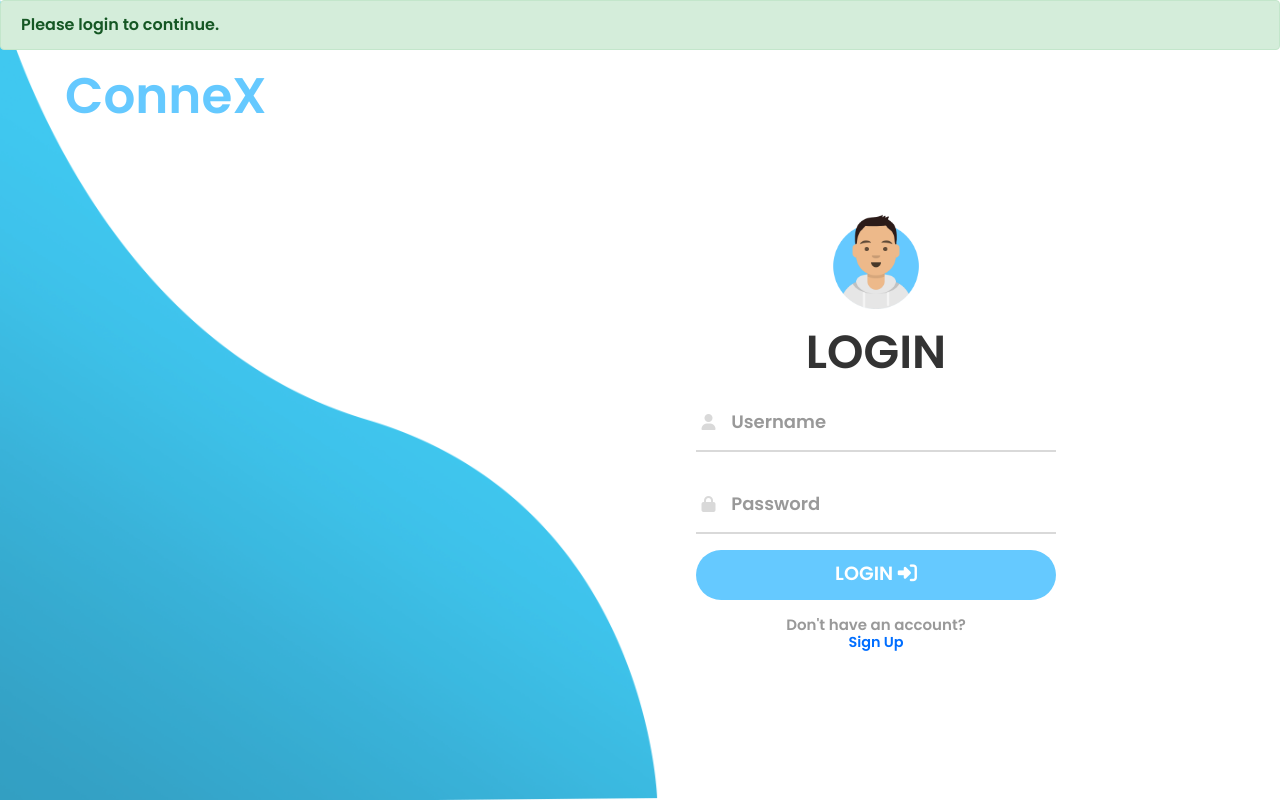
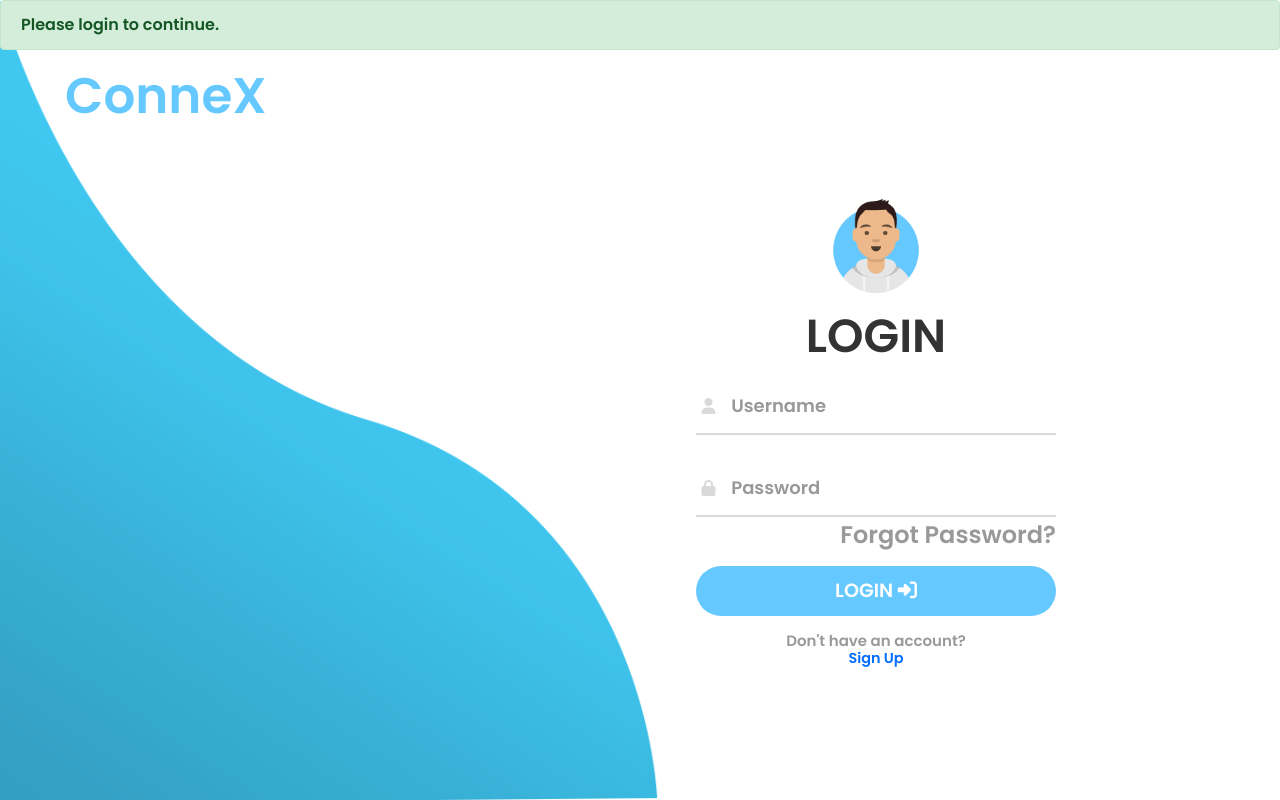
Before and after one commit to iaryankashyap/ConneX, a Flask app: page /readx in a window 1280 px wide. Run offline with Flask 2, Linux system fonts and the light colour scheme; some libraries are stand-ins or nearby versions.

Commit message:
Forgot Page

```diff
--- a/webapp/templates/newlogin.html
+++ b/webapp/templates/newlogin.html
@@ -51,7 +51,7 @@
               <input name="password" type="password" class="input" />
             </div>
           </div>
-
+          <a href="forgot_connex"><h4 class="head">Forgot Password?</h4></a>
           <button type="submit" class="btn">
             LOGIN <i class="fas fa-sign-in-alt"></i>
           </button>
```
